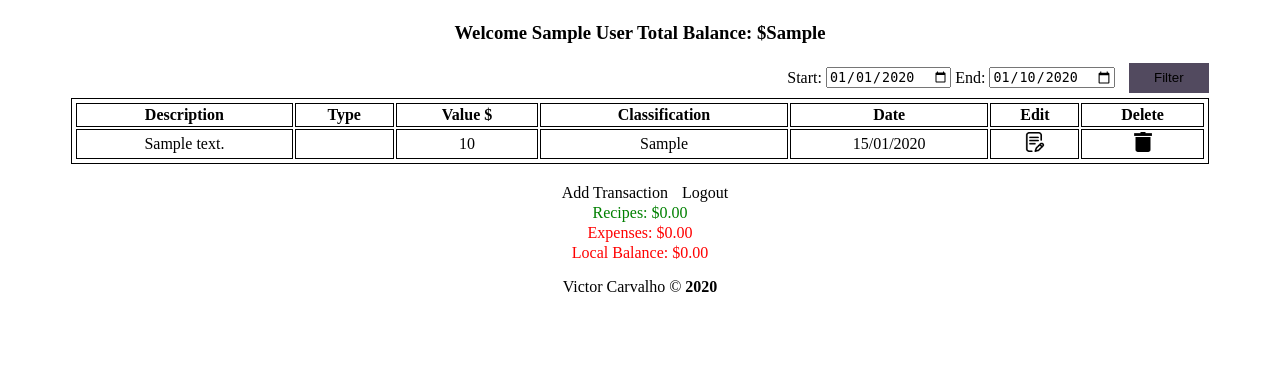
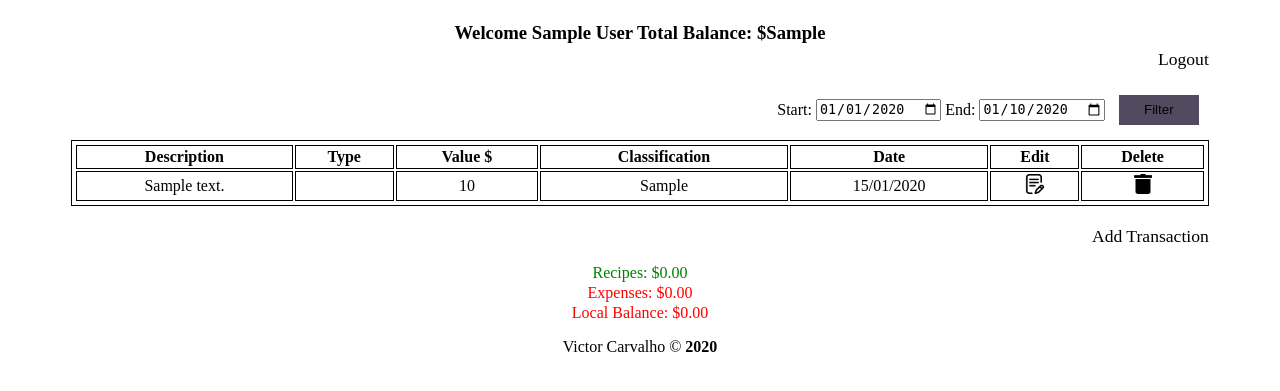
Before and after one commit to VictorCarvalho16/Fin2020, a PHP site: page /view/home.php in a window 1280 px wide. Shown: the part 150-541 px from the top of the page. Run offline with PHP 8.4, Linux system fonts and the light colour scheme; the visitor is signed in with stand-in values (Sample User, id 1); tables that the repository leaves empty or names only in its code hold one stand-in row (values such as "Sample post").

Commit message:
mais algumas alteracoes visuais

```diff
--- a/controller/listtransaction.php
+++ b/controller/listtransaction.php
@@ -29,7 +29,7 @@ if(!empty($_SESSION['filter'])) {
         }
         foreach ($transation as $key=>$data) {
             if($key != 'id'){
-                echo "<td>$data</td>";
+                echo "<td>".ucfirst($data)."</td>";
             }
         }
         $id = $transation['id'];
@@ -44,7 +44,7 @@ if(!empty($_SESSION['filter'])) {
         echo "<tr>";
         foreach ($transation as $key=>$data) {
             if($key != 'id'){
-                echo "<td>$data</td>";
+                echo "<td>".ucfirst($data)."</td>";
             }
         }
         $id = $transation['id'];
--- a/view/home.php
+++ b/view/home.php
@@ -19,6 +19,8 @@
     </header>
     <div id="home">
         <?php require_once '../controller/user.php'; ?>
+        <a href="../controller/logout.php" class="right">Logout</a><br>
+        <br>
         <form action="/controller/filter.php" id='filter-form'>
             Start: <input type="date" name="start-date" id="start-date" value="<?php echo date("Y-m-01");?>">
             End: <input type="date" name="end-date" id="end-date" value="<?php echo date("Y-m-d");?>">
@@ -36,8 +38,7 @@
             </tr>
             <?php require_once '../controller/listtransaction.php';?>
         </table>
-        <a href="addtransaction.php">Add Transaction</a>
-        <a href="../controller/logout.php">Logout</a>
+        <a href="addtransaction.php" class="right">Add Transaction</a><br><br>
         <?php
             echo '<p class="results green">Recipes: $'.number_format($recipe_balance, 2).'</p>';
             echo '<p class="results red">Expenses: $'.number_format($expense_balance, 2).'</p>';
--- a/view/styles/main.css
+++ b/view/styles/main.css
@@ -6,6 +6,9 @@ header {
 }
 header img{
     width: 80px;
+}
+h3 {
+    margin-bottom: 5px;
 }
 #content {
     width: 80%;
@@ -17,6 +20,7 @@ header img{
 }
 #filter-form {
     float: right;
+    margin: 10px;
 }
 .input {
     min-width: 300px;
@@ -100,6 +104,11 @@ a {
 a.icon {
     margin-left: 0;
 }
+a.right {
+    float: right;
+    margin: 0px;
+    font-size: 1.1em;
+}
 a:hover {
     color: rgb(32, 32, 182);
 }
```
